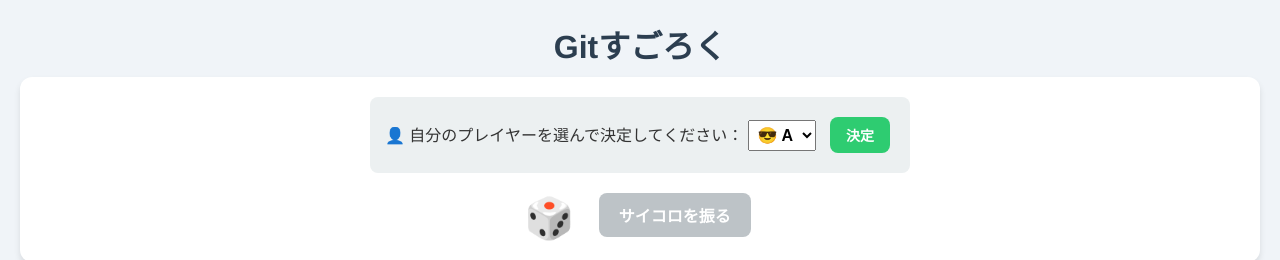
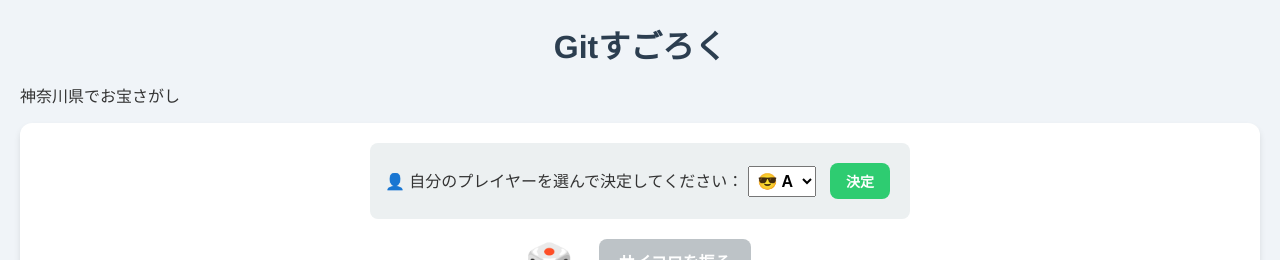
Before and after one commit to vfa01-wi260010-ai/gitdice_0602, a plain HTML site: page index.html in a window 1280 px wide. Shown: the top 260 px of the page. Drawn offline with Linux system fonts and the light colour scheme.

Commit message:
神奈川宝探し

```diff
--- a/index.html
+++ b/index.html
@@ -191,6 +191,7 @@
 <body>
     <header>
         <h1>Gitすごろく</h1>
+        <p>神奈川県でお宝さがし</p>
     </header>
 
     <div id="control-panel">
```
